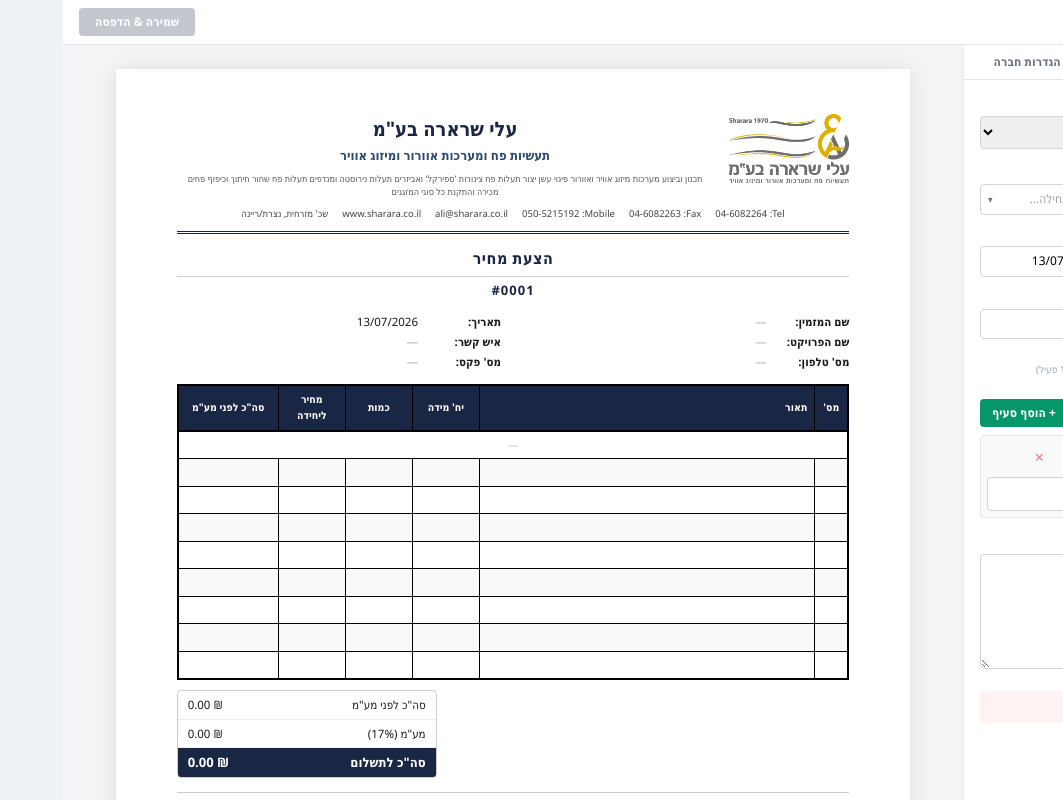
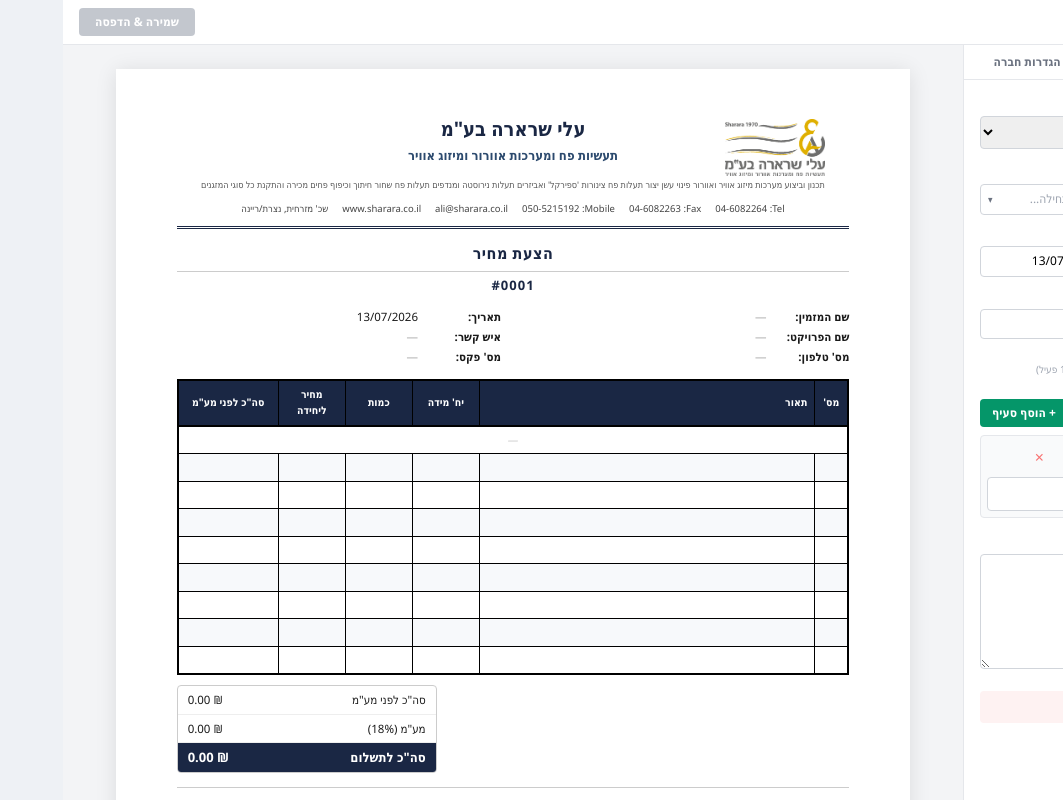
Before and after one commit to OsamaSla/ShararaDocForge, a React (Vite) app: page / in a window 1280 px wide. Shown: the whole page, without its empty margins (217-1280 px from the left). Built offline with nearby package versions, Linux system fonts and the light colour scheme.

Commit message:
Fix header layout: logo above trade text with bottom/right alignment, persist company to localStorage, default VAT 18%

```diff
--- a/src/App.jsx
+++ b/src/App.jsx
@@ -54,7 +54,7 @@
   contactPhone: "",
   contactFax: "",
   date: new Date().toISOString().split("T")[0],
-  vatRate: 17,
+  vatRate: 18,
   customVat: "",
   items: [freshItem()],
   notes: "",
@@ -153,11 +153,13 @@
       {/* ── LETTERHEAD HEADER ── */}
       <div className="letterhead">
         <div className="letterhead-main">
-          <img src={logoImg} alt="לוגו" className="letterhead-logo" />
           <div className="letterhead-titles">
             <h1>{company.name}</h1>
             <h2>{company.subtitle}</h2>
-            <div className="letterhead-trade">{company.tradeDesc}</div>
+            <div className="letterhead-trade-wrap">
+              <img src={logoImg} alt="לוגו" className="letterhead-logo" />
+              <div className="letterhead-trade">{company.tradeDesc}</div>
+            </div>
           </div>
         </div>
         <div className="letterhead-contact">
@@ -872,9 +874,22 @@
 //  MAIN APP
 // ═══════════════════════════════════════════════
 
+const COMPANY_STORAGE_KEY = "sharara_company_settings";
+
+function loadCompany() {
+  try {
+    const raw = localStorage.getItem(COMPANY_STORAGE_KEY);
+    if (raw) {
+      const parsed = JSON.parse(raw);
+      if (parsed && typeof parsed === "object" && parsed.name) return parsed;
+    }
+  } catch {}
+  return DEFAULT_COMPANY;
+}
+
 export default function App() {
   const [doc, setDoc] = useState(freshDocState);
-  const [company, setCompany] = useState(DEFAULT_COMPANY);
+  const [company, setCompany] = useState(loadCompany);
   const [activeTab, setActiveTab] = useState("new");
   const [previewOverride, setPreviewOverride] = useState(null);
   const [saving, setSaving] = useState(false);
@@ -898,6 +913,12 @@
       if (toastTimerRef.current) clearTimeout(toastTimerRef.current);
     };
   }, []);
+
+  useEffect(() => {
+    try {
+      localStorage.setItem(COMPANY_STORAGE_KEY, JSON.stringify(company));
+    } catch {}
+  }, [company]);
 
   const handleSaveAndPrint = useCallback(async () => {
     if (saving) return;
--- a/src/index.css
+++ b/src/index.css
@@ -36,12 +36,13 @@
 
 /* ── Letterhead Header ── */
 .letterhead { border-bottom: 3px double #1a2744; padding-bottom: 10px; margin-bottom: 12px; }
-.letterhead-main { display: flex; align-items: flex-start; gap: 16px; }
-.letterhead-logo { width: 120px; height: auto; flex-shrink: 0; object-fit: contain; }
-.letterhead-titles { flex: 1; text-align: center; }
+.letterhead-main { position: relative; text-align: center; }
+.letterhead-titles { text-align: center; }
 .letterhead-titles h1 { font-size: 20px; font-weight: 800; margin: 0 0 2px 0; color: #1a2744; }
-.letterhead-titles h2 { font-size: 13px; font-weight: 600; margin: 0 0 6px 0; color: #2c4a6e; }
-.letterhead-trade { font-size: 9px; color: #555; line-height: 1.5; max-width: 560px; }
+.letterhead-titles h2 { font-size: 13px; font-weight: 600; margin: 0 0 4px 0; color: #2c4a6e; }
+.letterhead-trade-wrap { position: relative; display: inline-block; }
+.letterhead-logo { position: absolute; right: 0; bottom: calc(100% + 2px); width: 100px; height: auto; object-fit: contain; }
+.letterhead-trade { font-size: 9px; color: #555; line-height: 1.5; }
 .letterhead-contact {
   display: flex;
   flex-wrap: wrap;
```
Also changed, not shown: 7 other files (tests, documents, lock files or other folders).
